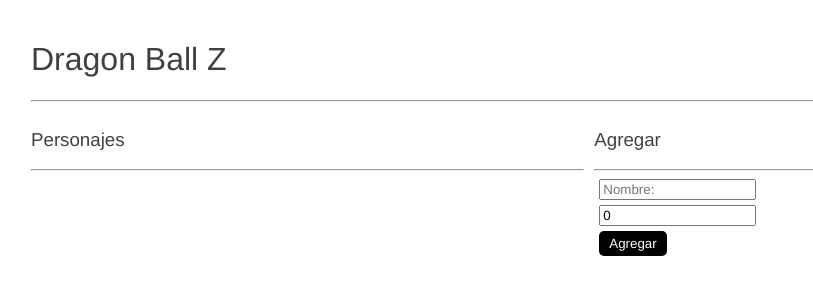
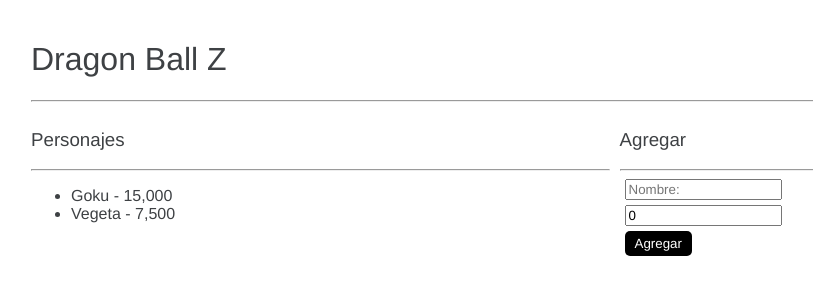
Before and after one commit to andyme17/angular-course, an Angular app: page / in a window 1280 px wide. Shown: the top 300 px of the page, without its empty margins (9-822 px from the left). Built offline with nearby package versions, Linux system fonts and the light colour scheme.

Commit message:
feat: display character list from PersonajeComponent to MainPageComponent

```diff
--- a/src/app/dbz/main-page/main-page.component.html
+++ b/src/app/dbz/main-page/main-page.component.html
@@ -3,7 +3,7 @@
 
 <div class="row">
   <div class="col">
-    <app-personajes></app-personajes>
+    <app-personajes [personajes]="personajes"></app-personajes>
   </div>
 
   <div class="col">
--- a/src/app/dbz/main-page/main-page.component.ts
+++ b/src/app/dbz/main-page/main-page.component.ts
@@ -1,9 +1,5 @@
 import { Component, OnInit } from '@angular/core';
-
-interface Personaje {
-  nombre: string;
-  poder: number;
-}
+import { Personaje } from '../interfaces/dbz.interface';
 
 @Component({
   selector: 'app-main-page',
--- a/src/app/dbz/personajes/personajes.component.ts
+++ b/src/app/dbz/personajes/personajes.component.ts
@@ -1,9 +1,11 @@
-import { Component } from '@angular/core';
+import { Component, Input } from '@angular/core';
+import { Personaje } from '../interfaces/dbz.interface';
 
 @Component({
   selector: 'app-personajes',
   templateUrl: './personajes.component.html'
 })
 export class PersonajesComponent {
-  personajes : any[] = [];
+  //indica que personajes será una variable de entrada que viene del elemento padre
+  @Input() personajes : Personaje[] = [];
 }
```
